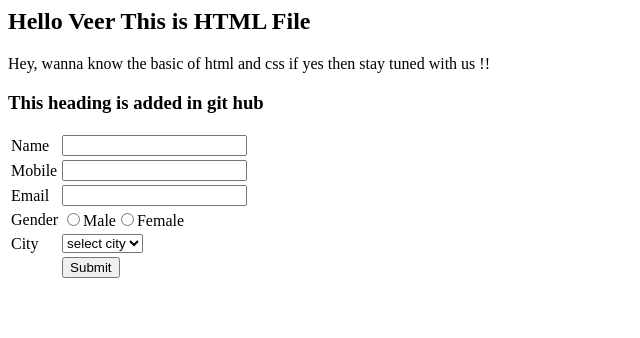
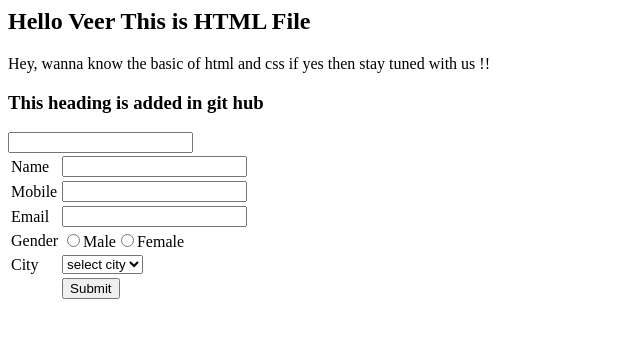
Before and after one commit to PawanChandra/Javascript-Tut, a plain HTML site: page index.html in a window 1280 px wide. Shown: the whole page, without its empty margins (0-640 px from the left). Drawn offline with Linux system fonts and the light colour scheme.

Commit message:
pincode added in form

```diff
--- a/index.html
+++ b/index.html
@@ -26,6 +26,7 @@
             <tr><td>Gender</td>
             <td><input type="radio" id="txt_gender" value="Male" name="Gender">Male<input type="radio" value="Female" id="txt_gender" name="Gender">Female</td>
             </tr>
+            <tr><input type="number" id="txt_pinCode" name="Pincode /></tr>
             <tr>
                 <td>City</td>
                 <td><select>
```
